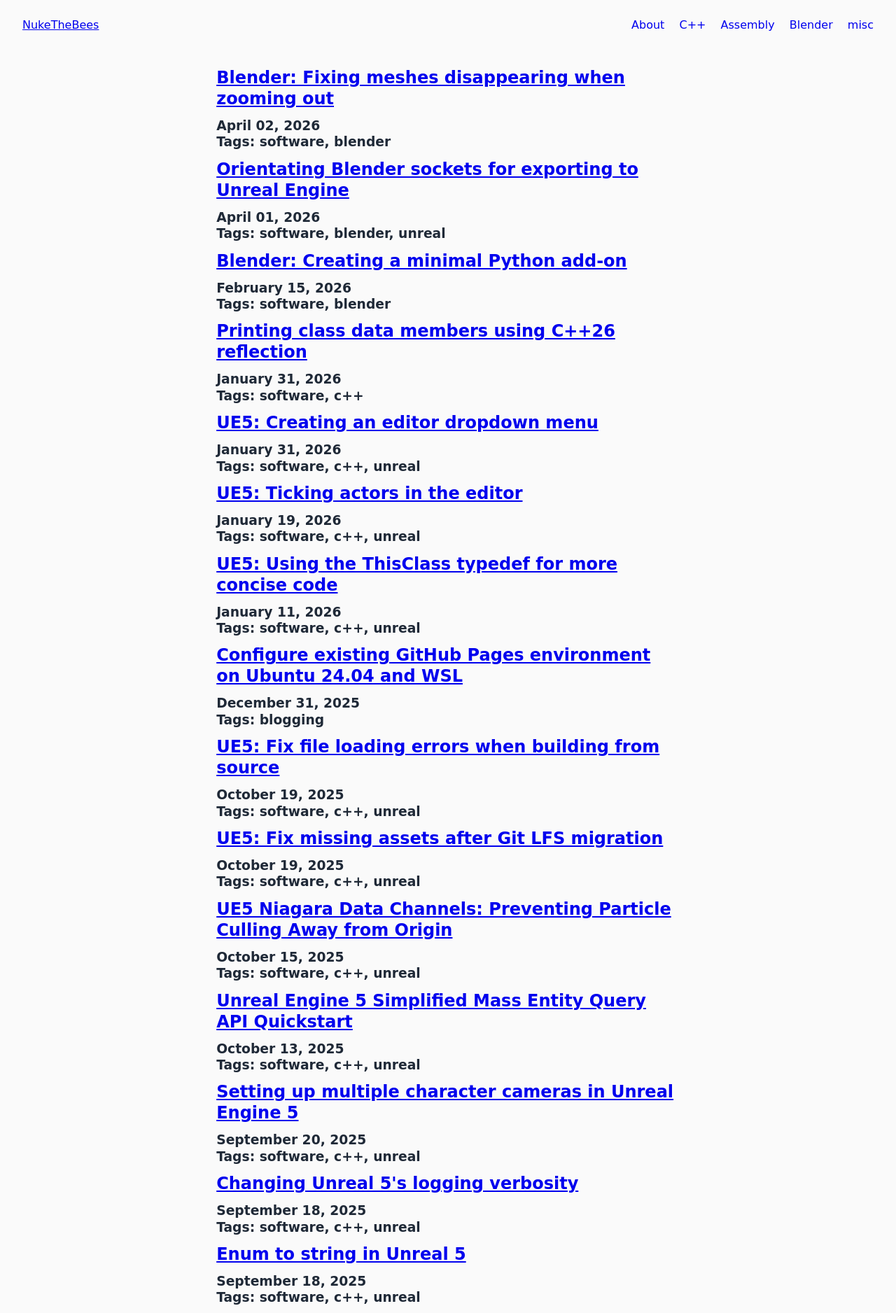
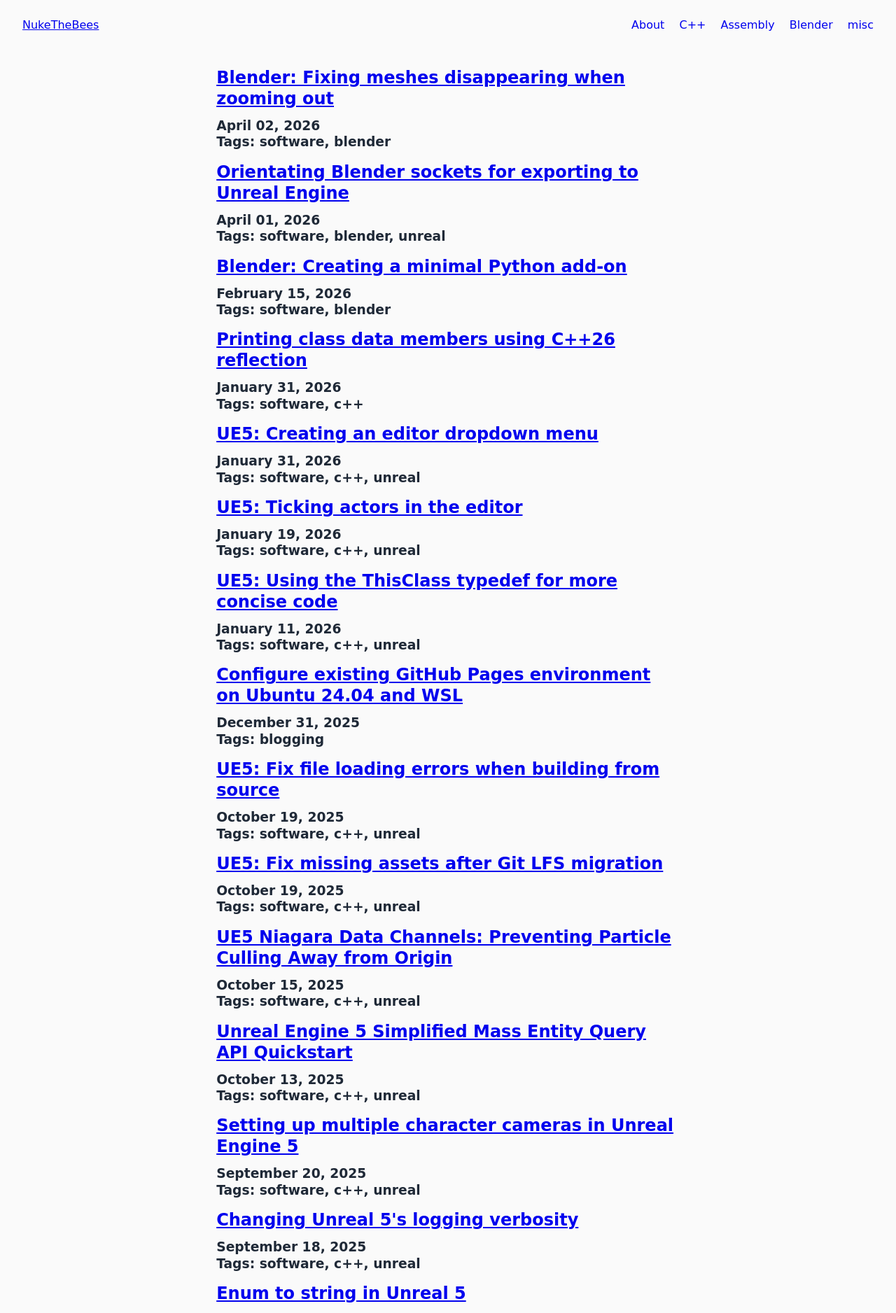
Before and after one commit to nukethebees/nukethebees.github.io, a Jekyll site: the page built from index.md, in a window 1280 px wide. Shown: the top 1876 px of the page at 70% size. Built offline with Jekyll 4.4.1, drawn with Linux system fonts in a browser that asks for light colours.

Commit message:
Add padding between post items

```diff
--- a/_layouts/home.html
+++ b/_layouts/home.html
@@ -4,7 +4,7 @@
 <div class="home">
   <ul>
   {%- for post in site.posts -%}
-  <li>
+  <li class="post-item">
     {% assign title_level = 2 %}
     {% assign details_level = 3 %}
     <h{{ title_level }}>
--- a/_sass/main.scss
+++ b/_sass/main.scss
@@ -48,6 +48,11 @@
     }
 }
 
+.post-item {
+  margin-bottom: 1rem;
+  padding-bottom: 0rem;
+}
+
 .post {
   p, ul {
     max-width: $p-text-width;
```
